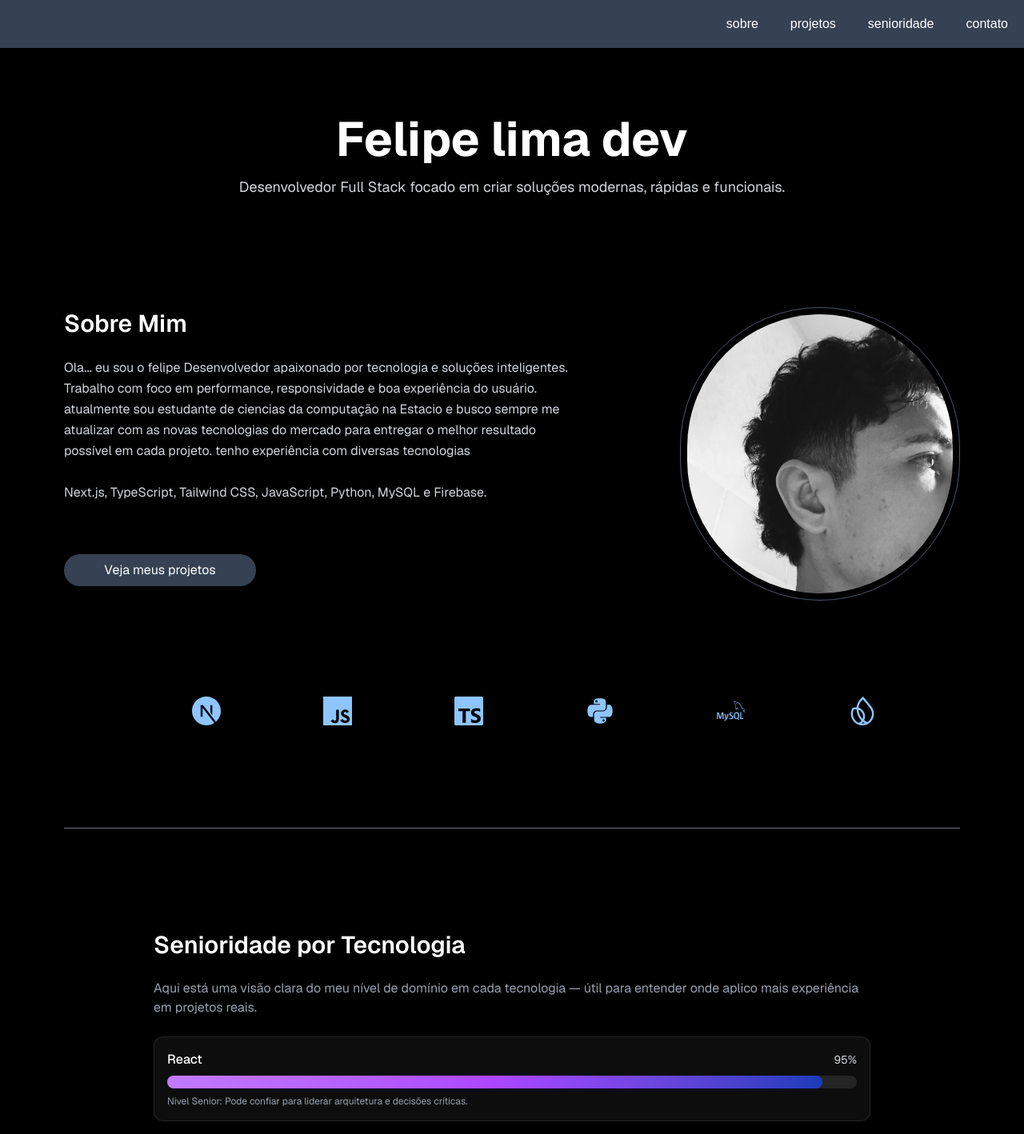
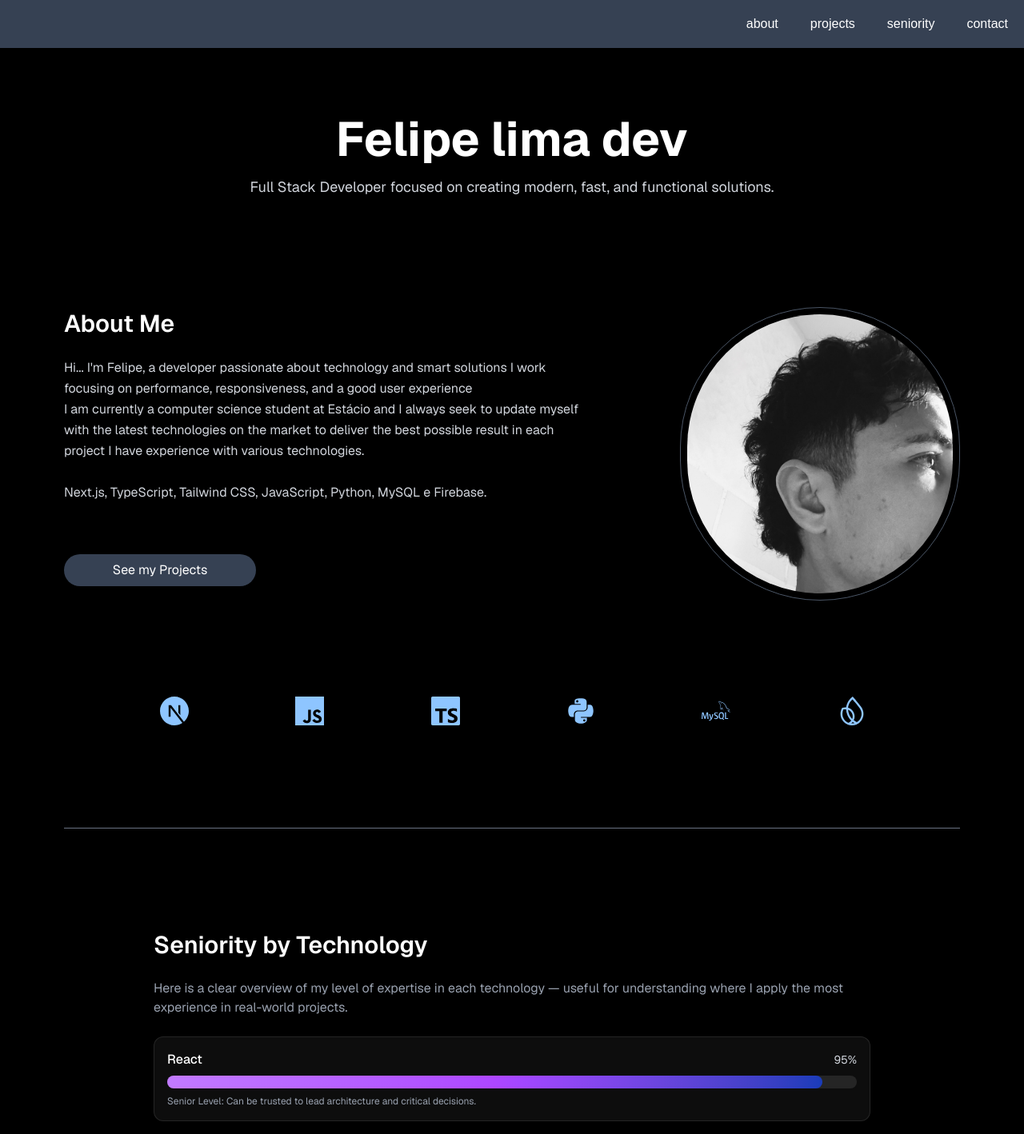
Before and after one commit to felipelima-Ti/portifolio, a Next.js app: page / in a window 1280 px wide. Shown: the top 1418 px of the page at 80% size. Built offline with nearby package versions, Linux system fonts and the light colour scheme.

Commit message:
fix translation in texts

```diff
--- a/src/app/page.jsx
+++ b/src/app/page.jsx
@@ -1,7 +1,7 @@
 "use client";
 
 import { FaReact, FaPython } from "react-icons/fa";
-import { SiJavascript, SiMysql, SiFirebase, SiTypescript, SiNextdotjs } from "react-icons/si";
+import { SiJavascript, SiMysql,SiTypescript, SiNextdotjs,SiFirebase } from "react-icons/si";
 import { motion } from "framer-motion";
 import { useState, useEffect } from "react";
 import Image from "next/image";
@@ -36,10 +36,10 @@ export default function Portfolio() {
     console.log(result);
 
     if (res.ok) {
-      alert("Mensagem enviada com sucesso!");
+      alert("Message sent successfully!");
       e.target.reset();
     } else {
-      alert("Erro ao enviar mensagem.");
+      alert("Error sending message.");
     }
   };
 
@@ -49,8 +49,8 @@ export default function Portfolio() {
     { name: "Tailwind", percent: 95 },
     { name: "JavaScript", percent: 98 },
     { name: "Python", percent: 65 },
-    { name: "MySQL", percent: 65 },
-    { name: "Firebase", percent: 78 },
+    { name: "MySQL", percent: 85 },
+    { name: "Firebase", percent: 60 },
   ];
 
   const fadeSlide = {
@@ -61,10 +61,10 @@ export default function Portfolio() {
   return (
     <div className="bg-black text-white min-h-screen">
       <header className="fixed top-0 left-0 w-full flex justify-end items-center bg-gray-700 h-15 z-50">
-        <Link className="m-5" href="#sobre">sobre</Link>
-        <Link className="m-5" href="#projects">projetos</Link>
-        <Link className="m-5" href="#senioridade">senioridade</Link>
-        <Link className="m-5" href="#contato">contato</Link>
+        <Link className="m-5" href="#sobre">about</Link>
+        <Link className="m-5" href="#projects">projects</Link>
+        <Link className="m-5" href="#senioridade">seniority</Link>
+        <Link className="m-5" href="#contato">contact</Link>
       </header>
       <main className="min-h-screen w-full bg-black text-white px-6 md:px-20 py-16 space-y-32 font-sans">
 
@@ -84,7 +84,7 @@ export default function Portfolio() {
             transition={{ delay: 0.2, duration: 0.7 }}
             className="text-gray-300 mt-4 text-lg"
           >
-            Desenvolvedor Full Stack focado em criar soluções modernas, rápidas e funcionais.
+            Full Stack Developer focused on creating modern, fast, and functional solutions.
           </motion.p>
         </section>
 
@@ -99,7 +99,7 @@ export default function Portfolio() {
               viewport={{ once: true }}
               className="text-3xl font-semibold mb-6 "
             >
-              Sobre Mim
+              About Me
             </motion.h2>
 
             <motion.p
@@ -109,15 +109,14 @@ export default function Portfolio() {
               viewport={{ once: true }}
               className="text-gray-300 leading-relaxed mb-6"
             >
-              Ola... eu sou o felipe Desenvolvedor apaixonado por tecnologia e soluções inteligentes.
-              Trabalho com foco em performance, responsividade e boa experiência do usuário.
-              <br></br>atualmente sou estudante de ciencias da computação na Estacio e busco sempre me atualizar com as
-              novas tecnologias do mercado para entregar o melhor resultado possível em cada projeto.
-              tenho experiência com diversas tecnologias<br></br><br></br>Next.js, TypeScript, Tailwind CSS, JavaScript, Python, MySQL e Firebase.<br></br>
+             Hi... I'm Felipe, a developer passionate about technology and smart solutions
+              I work focusing on performance, responsiveness, and a good user experience
+              <br></br>I am currently a computer science student at Estácio and I always seek to update myself with the latest technologies on the market to deliver the best possible result in each project
+I have experience with various technologies.<br></br><br></br>Next.js, TypeScript, Tailwind CSS, JavaScript, Python, MySQL e Firebase.<br></br>
 
             </motion.p>
             <Link href="#projects">
-              <button className=" mt-10 h-10 bg-gray-700 w-60 rounded-full">Veja meus projetos</button>
+              <button className=" mt-10 h-10 bg-gray-700 w-60 rounded-full">See my Projects</button>
             </Link>
           </div>
 
@@ -141,9 +140,9 @@ export default function Portfolio() {
           initial={{ opacity: 0 }}
           whileInView={{ opacity: 1 }}
           transition={{ staggerChildren: 0.15 }}
-          className=" ml-40 grid grid-cols-3 md:grid-cols-6 gap-6 "
+          className=" ml-30 grid grid-cols-6 md:grid-cols-6 gap-6 mr-2 "
         >
-          {[SiNextdotjs, SiJavascript, SiTypescript, FaPython, SiMysql, SiFirebase].map(
+          {[SiNextdotjs, SiJavascript, SiTypescript, FaPython, SiMysql, SiFirebase ].map(
             (Icon, i) => (
               <motion.div
                 key={i}
@@ -166,7 +165,7 @@ export default function Portfolio() {
             viewport={{ once: true }}
             className="text-3xl font-semibold mb-6"
           >
-            Senioridade por Tecnologia
+            Seniority by Technology
           </motion.h2>
 
           <motion.p
@@ -176,8 +175,7 @@ export default function Portfolio() {
             viewport={{ once: true }}
             className="text-gray-400 mb-6"
           >
-            Aqui está uma visão clara do meu nível de domínio em cada tecnologia — útil para
-            entender onde aplico mais experiência em projetos reais.
+            Here is a clear overview of my level of expertise in each technology — useful for understanding where I apply the most experience in real-world projects.
           </motion.p>
 
           <div className="space-y-4">
@@ -204,10 +202,11 @@ export default function Portfolio() {
 
                 <p className="text-xs text-gray-400 mt-2">
                   {t.percent >= 90
-                    ? " Nivel Senior: Pode confiar para liderar arquitetura e decisões críticas."
+                    ? " Senior Level: Can be trusted to lead architecture and critical decisions."
                     : t.percent >= 80
-                      ? " Nivel Pleno: Forte experiência; pronto para papéis sênior em squads."
-                      : "Nivel Pleno: Boa experiência para papéis técnicos e crescimento contínuo."}
+                      ? " Advanced Level: Capable of handling complex tasks independently."
+                      : " Mid-Level: Solid experience for technical roles and continuous growth."}
+
                 </p>
               </motion.div>
             ))}
@@ -216,62 +215,61 @@ export default function Portfolio() {
 
         {/* PROJETOS */}
         <section id="projects" className="py-10">
-          <h2 className="text-4xl font-bold mb-10 text-center">Projetos</h2>
+          <h2 className="text-4xl font-bold mb-10 text-center">Projects</h2>
          <div className="grid grid-cols-1 md:grid-cols-3 gap-2">
   <div className="bg-black/40 rounded-2xl p-6 shadow-xl border border-white/20 flex flex-col">
     <img src="/port1.png" alt="Projeto 1" className="rounded-xl w-full h-70 object-cover mb-4" />
-    <h3 className="text-2xl font-semibold mb-2">Self checkout para restaurantes</h3>
+    <h3 className="text-2xl font-semibold mb-2">Self checkout for restaurants</h3>
     <p className="text-white/70 mb-4">
-      Um sistema completo de self checkout para pedidos,<br />
-      com o sistema integrado para delivery e retirada no local,<br />
-      cardápio dinâmico, carrinho de compras e checkout integrado.<br />
-      Ideal para delivery de pizza, lanches ou qualquer outro tipo de comida.<br /><br />
-      Tecnologias usadas: NextJS, TypeScript, Tailwind CSS, Prisma.
+      A complete self-checkout system for orders,<br />
+      with an integrated system for delivery and in-store pickup,<br />
+      dynamic menu, shopping cart, and integrated checkout.<br />
+      Ideal for delivering pizza, snacks, or any other type of food.<br /><br />
+      Technologies used: NextJS, TypeScript, Tailwind CSS, Prisma.
     </p>
 
     <a
       href="https://restaurante-yw2v.vercel.app/"
       className=" w-40 mt-auto px-4 py-2 rounded-xl border border-white/20 hover:bg-white/10 transition"
     >
-      Acessar Projeto
+      Access
     </a>
   </div>
 
 
   <div className="bg-black/40 rounded-2xl p-6 shadow-xl border border-white/20 flex flex-col h-full">
     <img src="/port4.png" alt="Projeto 2" className="rounded-xl w-full h-70 object-cover mb-4" />
-    <h3 className="text-2xl font-semibold mb-2">Help desk para empresas</h3>
+    <h3 className="text-2xl font-semibold mb-2">Help desk for companies</h3>
     <p className="text-white/70 mb-4">
-      Um sistema de help Desk de chamados para grande empresas<br />
-      perfeito para controle de demandas,
-      resolução rápida de problemas,
-      fornecendo suporte técnico e atendimento ao cliente de forma eficaz e eficiente.<br /><br />
-      Tecnologias usadas: ReactJS, JavaScript, Tailwind CSS, Firebase.
+      A help desk ticketing system for large companies<br/>
+      perfect for demand control,
+      quick problem resolution,
+      providing technical support and customer service in an effective and efficient manner.<br /><br /><br></br>
+      Technologies used: ReactJS, JavaScript, Tailwind CSS, Firebase.
     </p>
     <a
       href="https://project-chamados.netlify.app/"
       className="w-40 px-4 py-2 rounded-xl border border-white/20 hover:bg-white/10 transition"
     >
-      Acessar Projeto
+      Access
     </a>
   </div>
 
 
   <div className="bg-black/40 rounded-2xl p-6 shadow-xl border border-white/20 flex flex-col h-full">
     <img src="/port3.png" alt="Projeto 3" className="rounded-xl w-full h-70 object-cover mb-4" />
-    <h3 className="text-2xl font-semibold mb-2">Clinica estetica</h3>
+    <h3 className="text-2xl font-semibold mb-2">beauty clinic</h3>
     <p className="text-white/70 mb-4">
-      Um sistema de agendamento de atendimento de clientes clínica de estética com
-      agendamento, login, consulta de agendamentos e canal de suporte.
-      perfeito para clinicas de estetica com sistema de agendamento por whatsapp tambem<br></br><br></br>
-      Tecnologias usadas: NextJS, JavaScript, Tailwind CSS, Firebase.
+     A client appointment scheduling system for aesthetic clinics with scheduling, login, appointment consultation, and support channel.
+      Perfect for aesthetic clinics with a scheduling system via WhatsApp as well.<br></br><br></br>
+      Technologies used: NextJS, JavaScript, Tailwind CSS, Firebase.
     </p>
 
     <a
       href="https://clinica-estetica-seven.vercel.app/"
       className=" w-40 mt-auto px-4 py-2 rounded-xl border border-white/20 hover:bg-white/10 transition"
     >
-      Acessar Projeto
+      Access
     </a>
   </div>
 </div>
@@ -287,11 +285,11 @@ export default function Portfolio() {
             viewport={{ once: true }}
             className="text-3xl font-semibold mb-10"
           >
-            Entre em Contato
+            get in touch
 
           </motion.h2>
-          <p> Pelo Email: <b>Felipelima1114@gmail.com</b></p><br></br>
-          Redes sociais:<br></br>
+          <p> For E-mail: <b>Felipelima1114@gmail.com</b></p><br></br>
+            Social media:<br></br>
           <div className="flex m-5 mb-10">
             <a href="https://www.linkedin.com/in/felipe-de-lima-belisario/" className="text-blue-400 hover:underline">Linkedin
               <FaLinkedin size={24} className="text-blue-700" />
@@ -306,12 +304,12 @@ export default function Portfolio() {
               <FaWhatsapp size={24} className="text-green-600" />
             </a>
           </div>
-          <p className="mb-20">Envia-me uma mensagem preenchendo o formulario abaixo com sua informaçoes
+          <p className="mb-20">Send me a message by filling out the form below with your information
           </p>
           <form onSubmit={handleSubmit} className="space-y-6">
             <input
               name="name"
-              placeholder="Seu nome"
+              placeholder="Your Name"
               onChange={handleChange}
               className="w-full p-3 rounded-xl bg-white/5 border border-white/10"
               required
@@ -320,7 +318,7 @@ export default function Portfolio() {
             <input
               type="email"
               name="email"
-              placeholder="Seu email"
+              placeholder="Your E-mail"
               onChange={handleChange}
               className="w-full p-3 rounded-xl bg-white/5 border border-white/10"
               required
@@ -328,7 +326,7 @@ export default function Portfolio() {
 
             <textarea
               name="message"
-              placeholder="Sua mensagem"
+              placeholder="Your Message"
               rows="4"
               onChange={handleChange}
               className="w-full p-3 rounded-xl bg-white/5 border border-white/10"
@@ -339,7 +337,7 @@ export default function Portfolio() {
               type="submit"
               className="w-full py-3 rounded-xl bg-white text-black font-bold hover:bg-gray-300 transition mb-20"
             >
-              Enviar
+              to send
             </button>
           </form>
         </section>
```
